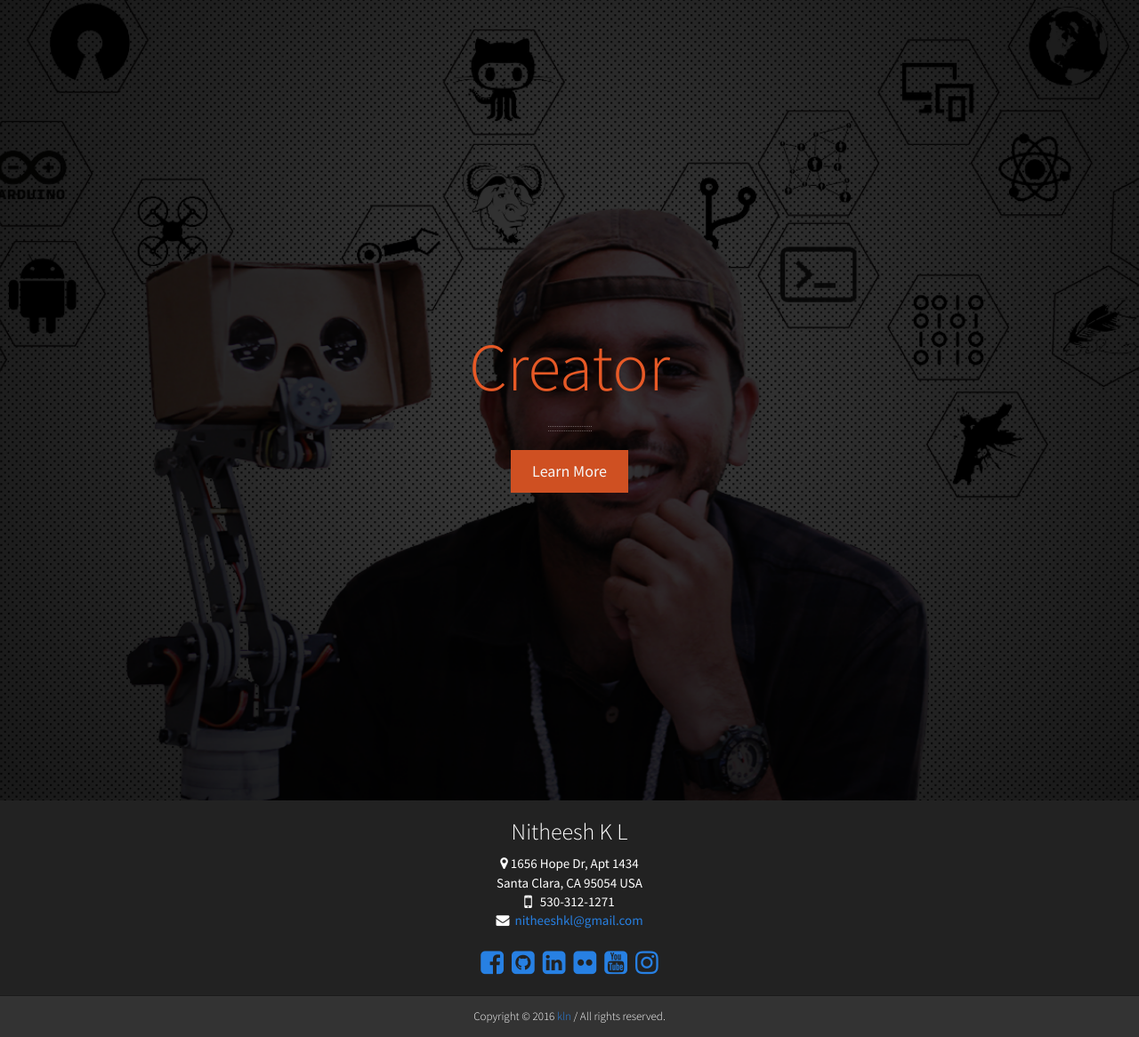
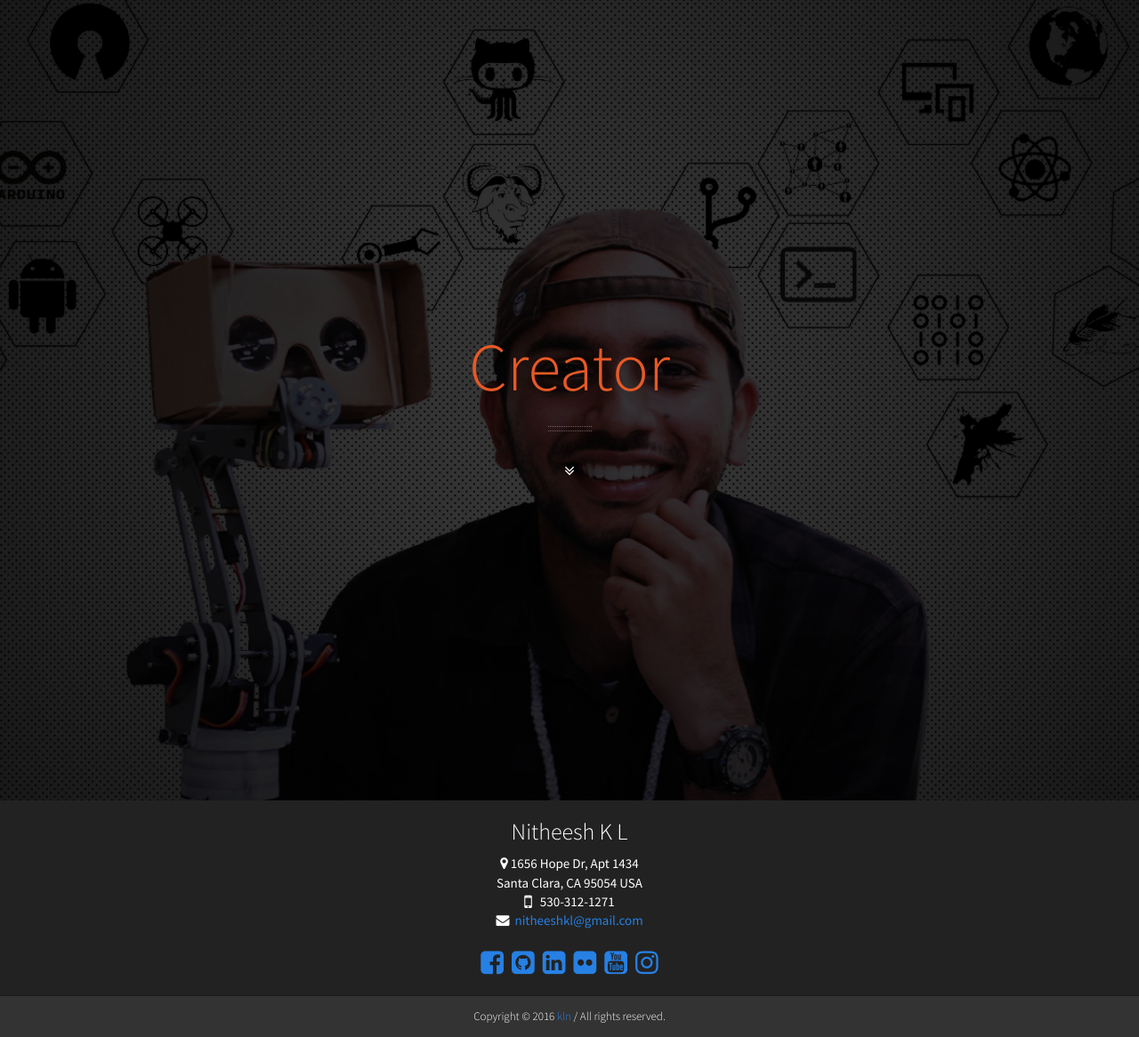
Before and after one commit to nitheeshkl/nitheeshkl.github.io, a Jekyll site: the page built from _pages/02_splash.md, in a window 1280 px wide. Shown: the whole page at 89% size. Built offline with Jekyll 4.4.1, drawn with Linux system fonts in a browser that asks for light colours; nearby versions of some CDN libraries; some web fonts are replaced.

Commit message:
add scroll down arrow for splash page

```diff
--- a/_layouts/splash_page.html
+++ b/_layouts/splash_page.html
@@ -24,7 +24,9 @@ layout: default
 		  </h1>
         <!-- <p class="intro-text">engineer, creator, artist & then some!</p> -->
 		<hr/>
-        <a href="#about" id="intro-btn" class="btn btn-primary btn-lg page-scroll">Learn More</a>
+        <a href="#about" id="intro-btn" class="btn btn-primary btn-lg page-scroll">
+            <i class="fa fa-angle-double-down"></i>
+        </a>
         </div>
       </div>
     </div>
--- a/assets/_sass/_custom_styles.scss
+++ b/assets/_sass/_custom_styles.scss
@@ -100,7 +100,8 @@ body {
 }
 #intro #intro-btn {
     color: #f6f6f6;
-    background: #cf5022;
+    //background: #cf5022;
+    background: rgba(0,0,0,0); // transparent
     border: 0;
     padding: 12px 24px;
     margin: 0 8px;
```
